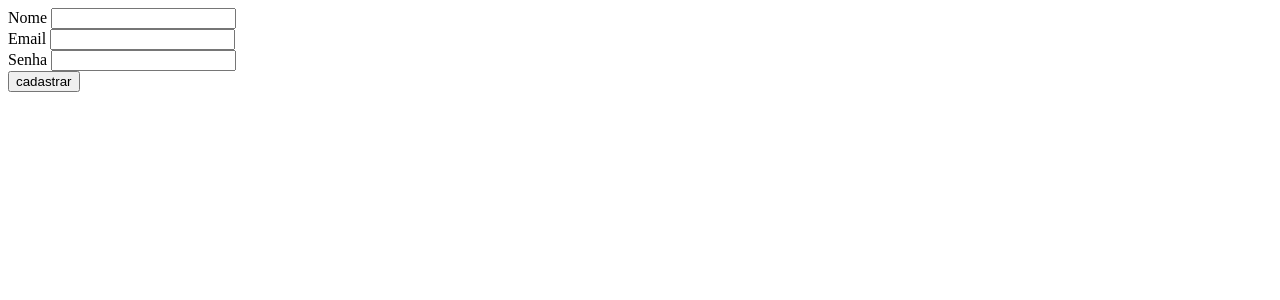
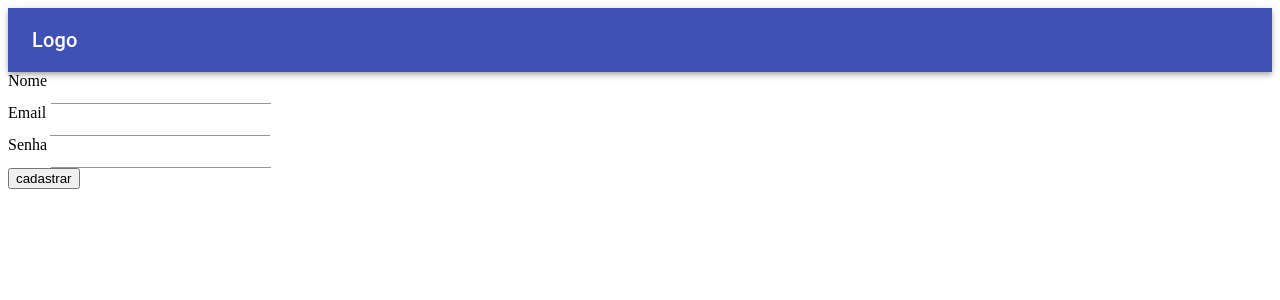
Before and after one commit to thalials/front-tecweb, a React (Create React App) app: page /register in a window 1280 px wide. Shown: the top 300 px of the page. Built offline with nearby package versions, Linux system fonts and the light colour scheme.

Commit message:
change toobar login/register

```diff
--- a/src/views/Register/Register.js
+++ b/src/views/Register/Register.js
@@ -1,6 +1,9 @@
 import React, { useState, useContext } from 'react';
 // import { AppBar, Toolbar, IconButton, MenuIcon } from '@material-ui/core';
 import { Context } from '../../Context/AuthContext';
+import { AppBar, Toolbar, TextField } from '@material-ui/core';
+import Typography from '@material-ui/core/Typography';
+import Button from "@material-ui/core/Button";
 
 export default function Register() {
     const [name, setName] = useState();
@@ -10,21 +13,28 @@ export default function Register() {
 
     return (
         <div>
+            <AppBar position="static">
+                <Toolbar>
+                    <Typography variant="h6" >
+                        Logo
+                    </Typography>
+                </Toolbar>
+            </AppBar>
 
             <div>
                 Nome{' '}
-                <input onChange={(e) => setName(e.target.value)} type='text' />
+                <TextField onChange={(e) => setName(e.target.value)} type='text' />
             </div>
             <div>
                 Email{' '}
-                <input
+                <TextField
                     onChange={(e) => setEmail(e.target.value)}
                     type='email'
                 />
             </div>
             <div>
                 Senha{' '}
-                <input
+                <TextField
                     onChange={(e) => setPassword(e.target.value)}
                     type='password'
                 />
```
